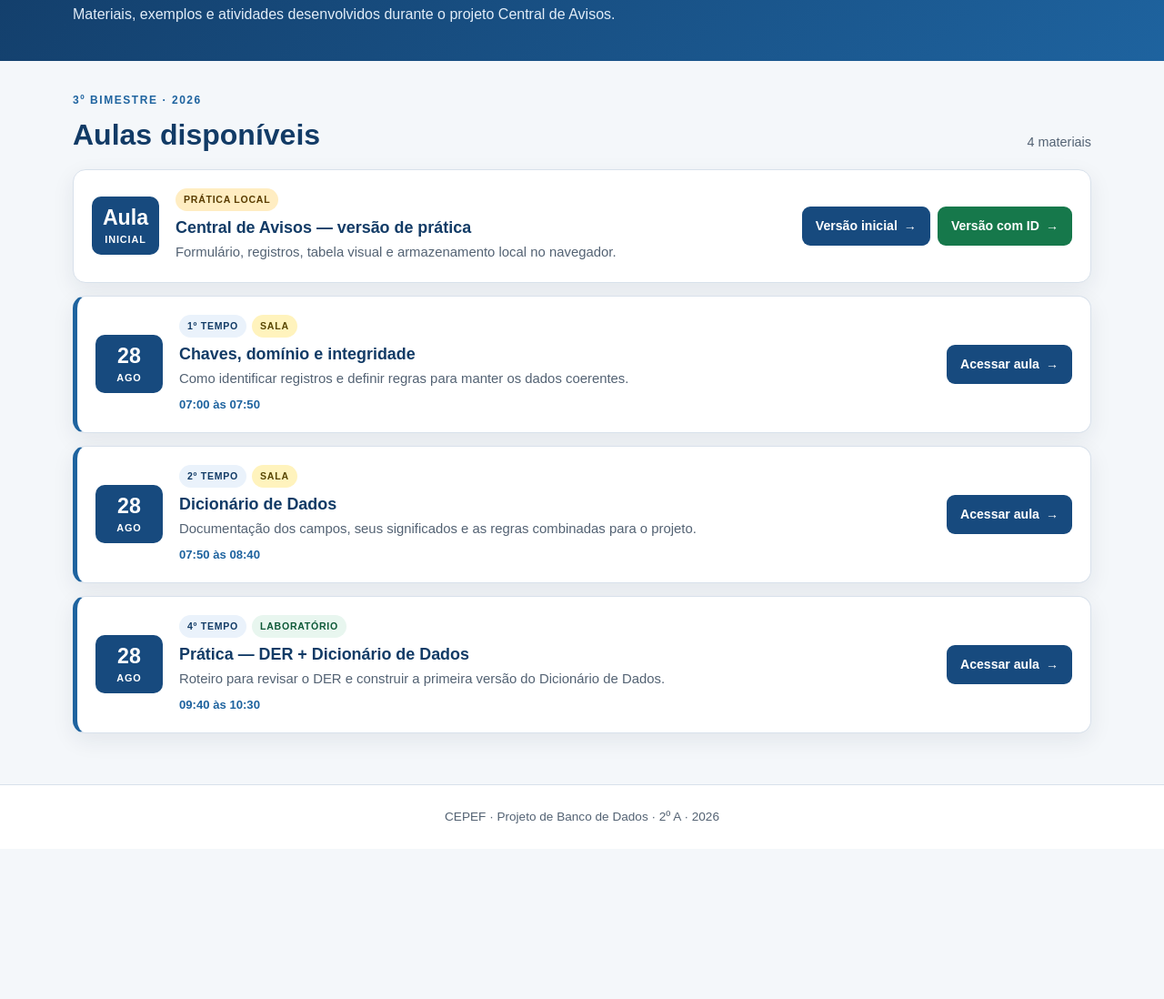
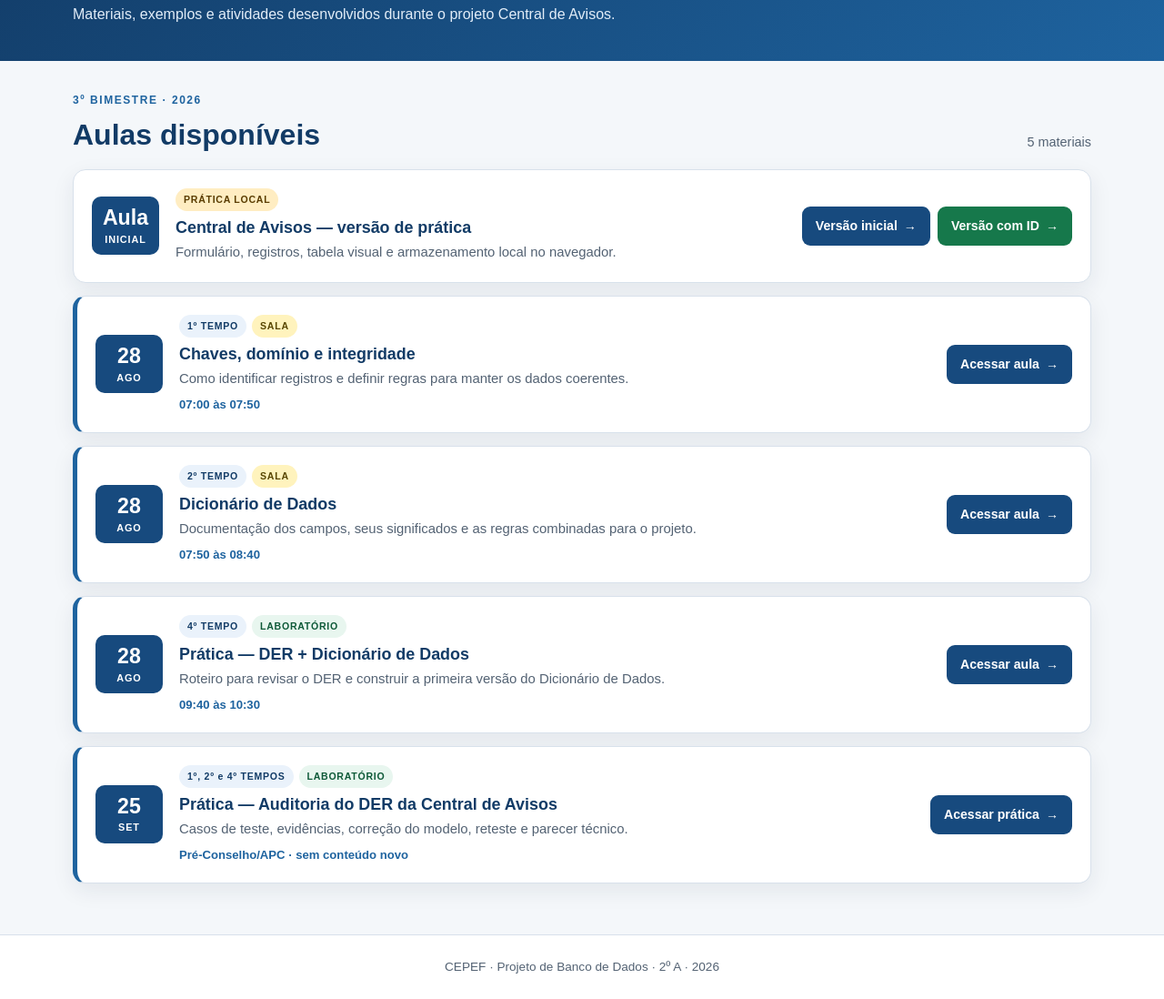
Before and after one commit to ccamado/projeto-de-banco-de-dados, a plain HTML site: page index.html in a window 1280 px wide. Shown: the part 169-1267 px from the top of the page at 91% size. Before the commit the page ends 1102 px from the top, so only its background shows below. Drawn offline with Linux system fonts and the light colour scheme.

Commit message:
Atualiza índice com aula prática de 25-09-2026

```diff
--- a/index.html
+++ b/index.html
@@ -24,7 +24,7 @@
           <p class="rotulo">3º bimestre · 2026</p>
           <h2 id="titulo-aulas">Aulas disponíveis</h2>
         </div>
-        <p class="total-aulas">4 materiais</p>
+        <p class="total-aulas">5 materiais</p>
       </div>
       <div class="lista-aulas">
         <article class="aula-card">
@@ -69,6 +69,16 @@
           </div>
           <a class="botao" href="aulas/2026-08-28-4o-tempo.html">Acessar aula <span aria-hidden="true">→</span></a>
         </article>
+        <article class="aula-card destaque">
+          <div class="data-card"><span class="data-dia">25</span><span class="data-mes">SET</span></div>
+          <div class="aula-info">
+            <div class="badges"><span class="badge">1º, 2º e 4º TEMPOS</span><span class="badge badge-laboratorio">LABORATÓRIO</span></div>
+            <h3>Prática — Auditoria do DER da Central de Avisos</h3>
+            <p>Casos de teste, evidências, correção do modelo, reteste e parecer técnico.</p>
+            <p class="horario">Pré-Conselho/APC · sem conteúdo novo</p>
+          </div>
+          <a class="botao" href="aulas/2026-09-25-auditoria-der.html">Acessar prática <span aria-hidden="true">→</span></a>
+        </article>
       </div>
     </section>
   </main>
```
